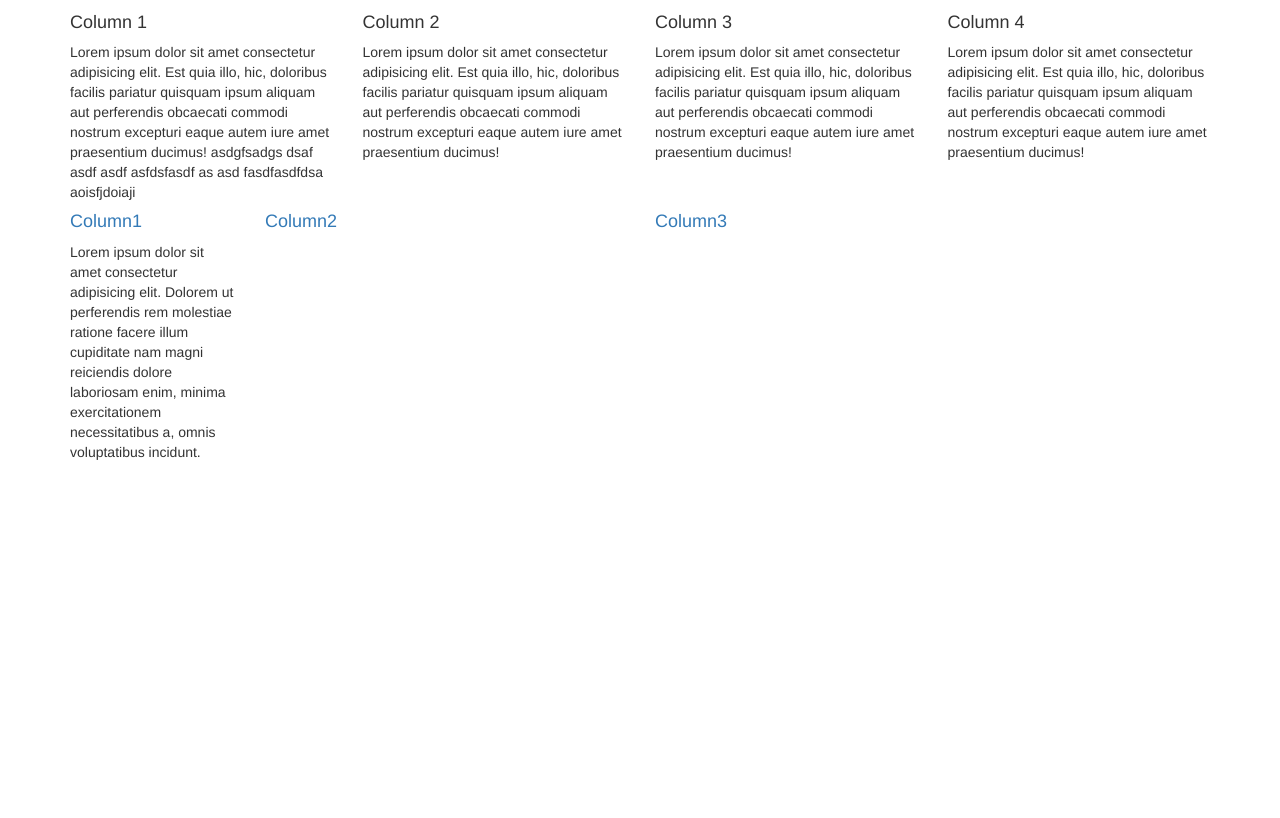
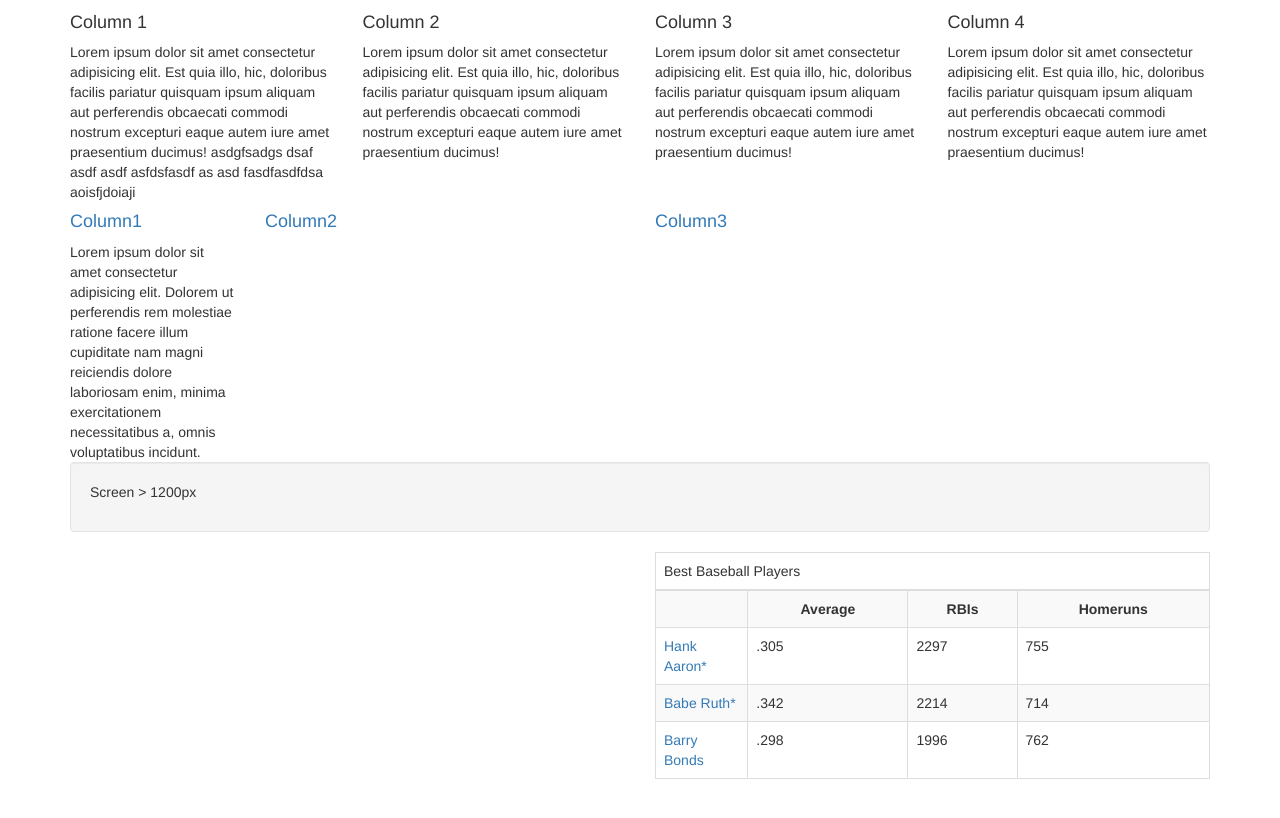
Before and after one commit to SHJoon/bootstrap-demo, a plain HTML site: page index.html in a window 1280 px wide. Shown: the part 364-1182 px from the top of the page. Before the commit the page ends 826 px from the top, so only its background shows below. Drawn offline with nearby package versions, Linux system fonts and the light colour scheme.

Commit message:
table bootstrap

```diff
--- a/index.html
+++ b/index.html
@@ -8,7 +8,7 @@
   <title>Bootstrap Demo</title>
 
   <link rel="stylesheet" href="https://stackpath.bootstrapcdn.com/bootstrap/3.4.1/css/bootstrap.min.css"
-  integrity="sha384-HSMxcRTRxnN+Bdg0JdbxYKrThecOKuH5zCYotlSAcp1+c8xmyTe9GYg1l9a69psu" crossorigin="anonymous" />
+    integrity="sha384-HSMxcRTRxnN+Bdg0JdbxYKrThecOKuH5zCYotlSAcp1+c8xmyTe9GYg1l9a69psu" crossorigin="anonymous" />
   <script src="https://ajax.googleapis.com/ajax/libs/jquery/3.6.0/jquery.min.js"></script>
   <script src="https://maxcdn.bootstrapcdn.com/bootstrap/3.4.1/js/bootstrap.min.js" defer></script>
   <link rel="stylesheet" href="style.css">
@@ -132,6 +132,70 @@
     </div>
   </div>
 
+  <div class="container">
+    <div class="well hidden-sm hidden-md hidden-lg">
+      <p>Screen &lt; 768px</p>
+    </div>
+    <div class="well hidden-md hidden-lg">
+      <p>Screen &gt;= 768px and &lt; 992px</p>
+    </div>
+    <div class="well hidden-lg">
+      <p>Screen &gt;= 992px and &lt; 1200px</p>
+    </div>
+    <div class="well">
+      <p>Screen &gt; 1200px</p>
+    </div>
+  </div>
+
+  <div class="container">
+    <div class="row">
+      <div class="col-md-6"></div>
+
+      <div class="col-md-6">
+        <table class="table table-bordered table-striped table-hover">
+          <thead>
+            <tr>
+              <td colspan="4">Best Baseball Players</td>
+            </tr>
+          </thead>
+          <tbody>
+            <tr>
+
+              <!-- You can adjust the width of table columns as well -->
+              <th class="col-md-2">
+                </td>
+
+                <!-- Use text alignment like text-center or text-right -->
+              <th class="text-center">Average</td>
+              <th class="text-center">RBIs</td>
+              <th class="text-center">Homeruns</td>
+            </tr>
+            <tr>
+              <td><a href="#">Hank Aaron*</a></td>
+              <td>.305</td>
+              <td>2297</td>
+              <td>755</td>
+            </tr>
+            <tr>
+              <td><a href="#">Babe Ruth*</a></td>
+              <td>.342</td>
+              <td>2214</td>
+              <td>714</td>
+            </tr>
+            <tr>
+              <td><a href="#">Barry Bonds</a></td>
+              <td>.298</td>
+              <td>1996</td>
+              <td>762</td>
+            </tr>
+          </tbody>
+        </table>
+      </div>
+    </div>
+  </div>
+
+  <div style="height: 100px;"></div>
+
 </body>
 
 </html>
```
